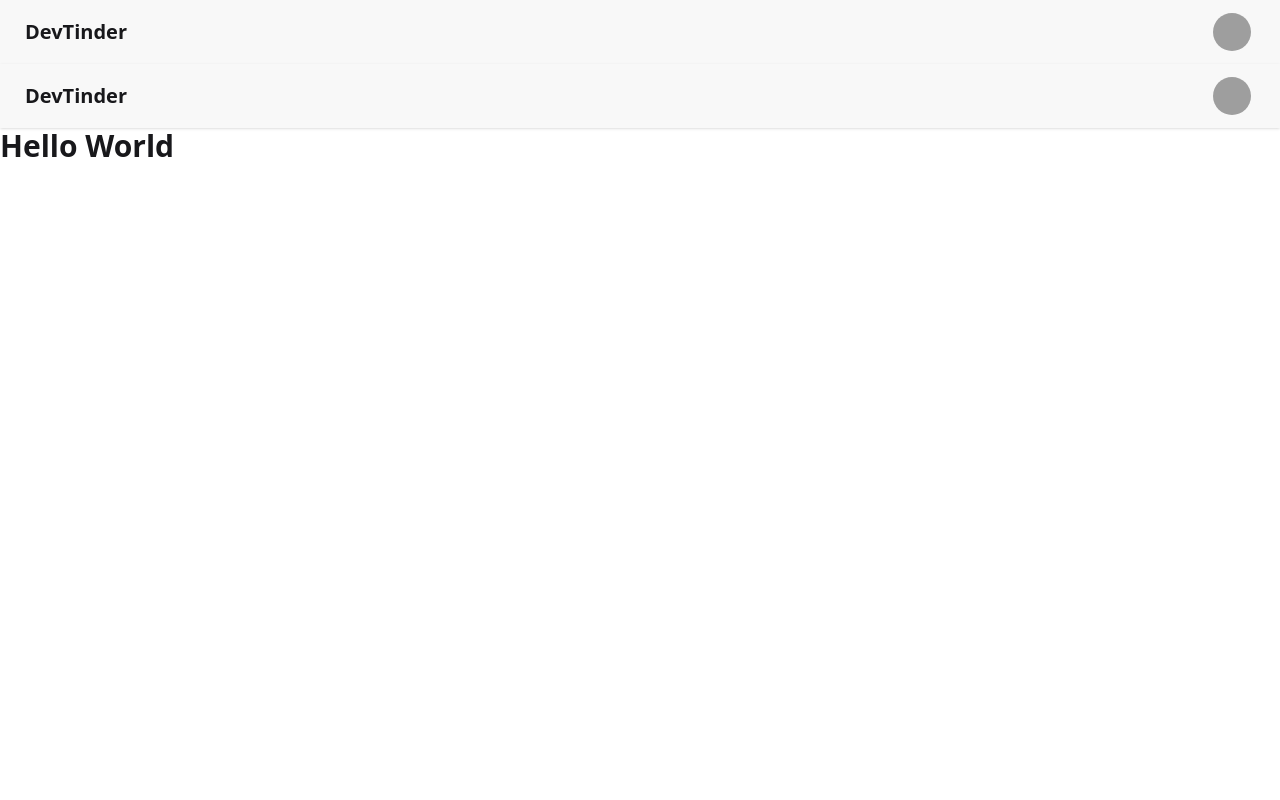
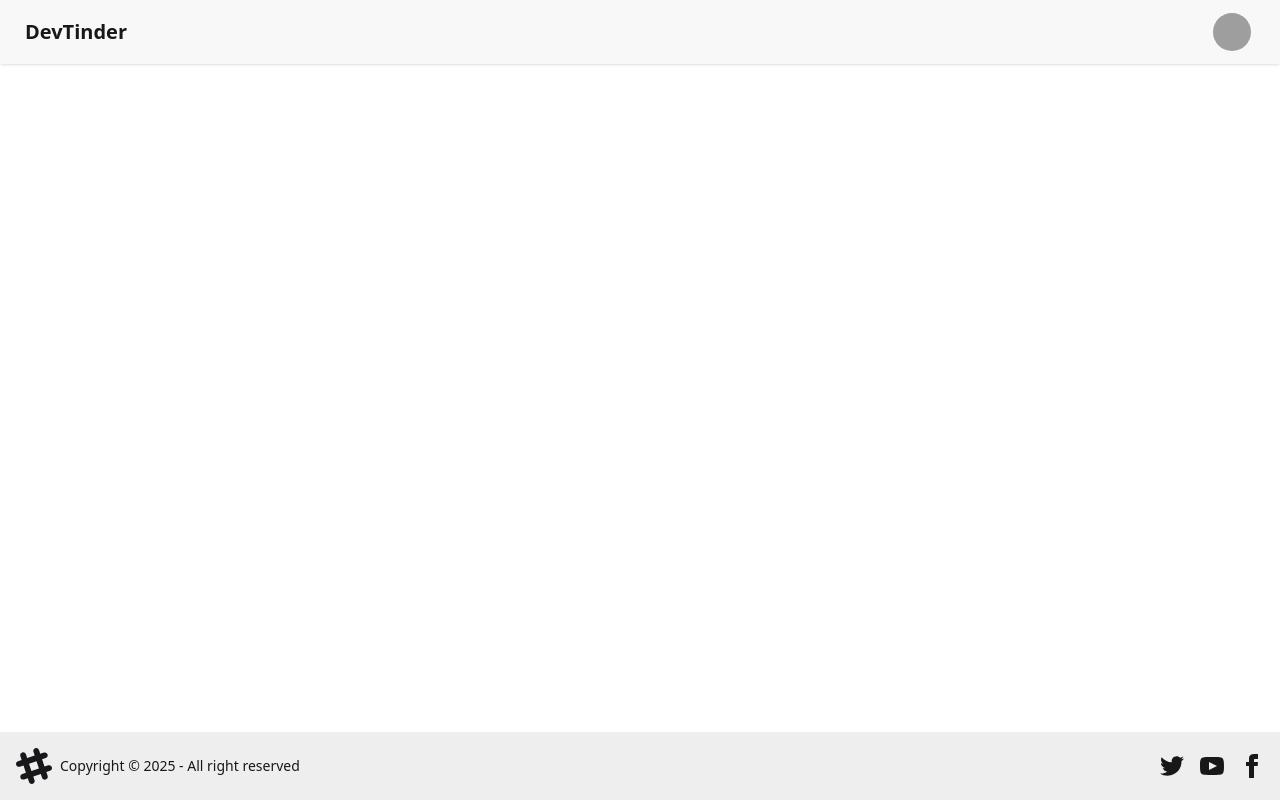
Before and after one commit to Nikita06211/devTinderWeb, a React (Vite) app: page / in a window 1280 px wide. Built offline with nearby package versions, Linux system fonts and the light colour scheme; grey boxes are pictures that could not be loaded.

Commit message:
created footer

```diff
--- a/src/App.jsx
+++ b/src/App.jsx
@@ -16,8 +16,6 @@
           </Route>
         </Routes>
       </BrowserRouter>
-      <NavBar/>
-      <h1 className='text-3xl font-bold'>Hello World</h1>
     </>
   )
 }
--- a/src/Body.jsx
+++ b/src/Body.jsx
@@ -1,12 +1,14 @@
 import React from 'react'
 import NavBar from './NavBar'
 import { Outlet } from 'react-router-dom';
+import Footer from './Footer';
 
 const Body = () => {
   return (
     <div>
         <NavBar/>
         <Outlet/>
+        <Footer/>
     </div>
   );
 };
--- /dev/null
+++ b/src/Footer.jsx
@@ -0,0 +1,61 @@
+import React from 'react'
+
+const Footer = () => {
+  return (
+    <div>
+      <footer className="footer sm:footer-horizontal bg-base-300 text-base-content items-center p-4 fixed bottom-0">
+  <aside className="grid-flow-col items-center">
+    <svg
+      width="36"
+      height="36"
+      viewBox="0 0 24 24"
+      xmlns="http://www.w3.org/2000/svg"
+      fillRule="evenodd"
+      clipRule="evenodd"
+      className="fill-current">
+      <path
+        d="M22.672 15.226l-2.432.811.841 2.515c.33 1.019-.209 2.127-1.23 2.456-1.15.325-2.148-.321-2.463-1.226l-.84-2.518-5.013 1.677.84 2.517c.391 1.203-.434 2.542-1.831 2.542-.88 0-1.601-.564-1.86-1.314l-.842-2.516-2.431.809c-1.135.328-2.145-.317-2.463-1.229-.329-1.018.211-2.127 1.231-2.456l2.432-.809-1.621-4.823-2.432.808c-1.355.384-2.558-.59-2.558-1.839 0-.817.509-1.582 1.327-1.846l2.433-.809-.842-2.515c-.33-1.02.211-2.129 1.232-2.458 1.02-.329 2.13.209 2.461 1.229l.842 2.515 5.011-1.677-.839-2.517c-.403-1.238.484-2.553 1.843-2.553.819 0 1.585.509 1.85 1.326l.841 2.517 2.431-.81c1.02-.33 2.131.211 2.461 1.229.332 1.018-.21 2.126-1.23 2.456l-2.433.809 1.622 4.823 2.433-.809c1.242-.401 2.557.484 2.557 1.838 0 .819-.51 1.583-1.328 1.847m-8.992-6.428l-5.01 1.675 1.619 4.828 5.011-1.674-1.62-4.829z"></path>
+    </svg>
+    <p>Copyright © {new Date().getFullYear()} - All right reserved</p>
+  </aside>
+  <nav className="grid-flow-col gap-4 md:place-self-center md:justify-self-end">
+    <a>
+      <svg
+        xmlns="http://www.w3.org/2000/svg"
+        width="24"
+        height="24"
+        viewBox="0 0 24 24"
+        className="fill-current">
+        <path
+          d="M24 4.557c-.883.392-1.832.656-2.828.775 1.017-.609 1.798-1.574 2.165-2.724-.951.564-2.005.974-3.127 1.195-.897-.957-2.178-1.555-3.594-1.555-3.179 0-5.515 2.966-4.797 6.045-4.091-.205-7.719-2.165-10.148-5.144-1.29 2.213-.669 5.108 1.523 6.574-.806-.026-1.566-.247-2.229-.616-.054 2.281 1.581 4.415 3.949 4.89-.693.188-1.452.232-2.224.084.626 1.956 2.444 3.379 4.6 3.419-2.07 1.623-4.678 2.348-7.29 2.04 2.179 1.397 4.768 2.212 7.548 2.212 9.142 0 14.307-7.721 13.995-14.646.962-.695 1.797-1.562 2.457-2.549z"></path>
+      </svg>
+    </a>
+    <a>
+      <svg
+        xmlns="http://www.w3.org/2000/svg"
+        width="24"
+        height="24"
+        viewBox="0 0 24 24"
+        className="fill-current">
+        <path
+          d="M19.615 3.184c-3.604-.246-11.631-.245-15.23 0-3.897.266-4.356 2.62-4.385 8.816.029 6.185.484 8.549 4.385 8.816 3.6.245 11.626.246 15.23 0 3.897-.266 4.356-2.62 4.385-8.816-.029-6.185-.484-8.549-4.385-8.816zm-10.615 12.816v-8l8 3.993-8 4.007z"></path>
+      </svg>
+    </a>
+    <a>
+      <svg
+        xmlns="http://www.w3.org/2000/svg"
+        width="24"
+        height="24"
+        viewBox="0 0 24 24"
+        className="fill-current">
+        <path
+          d="M9 8h-3v4h3v12h5v-12h3.642l.358-4h-4v-1.667c0-.955.192-1.333 1.115-1.333h2.885v-5h-3.808c-3.596 0-5.192 1.583-5.192 4.615v3.385z"></path>
+      </svg>
+    </a>
+  </nav>
+</footer>
+    </div>
+  )
+}
+
+export default Footer
```
